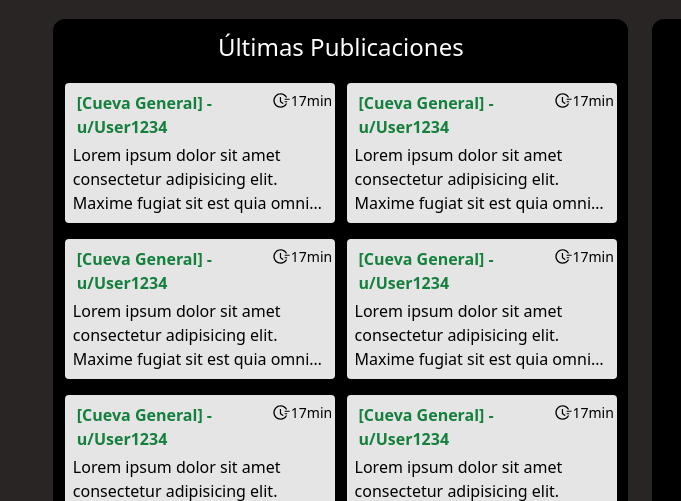
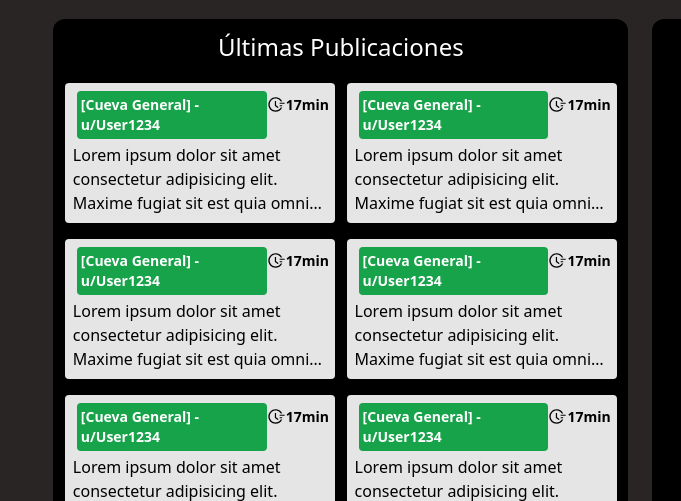
Before and after one commit to SimonettiT/Tailwind-reddit-anon, a plain HTML site: page home.html in a window 1280 px wide. Shown: the part 425-926 px from the top of the page, 0-681 px from the left. Drawn offline with nearby package versions, Linux system fonts and the light colour scheme; grey boxes are pictures that could not be loaded.

Commit message:
better design in messages

```diff
--- a/home.html
+++ b/home.html
@@ -52,13 +52,14 @@
         </div>
     </section>
     <div class="flex flex-col md:flex-row items-start justify-between w-11/12 mx-auto">
+
         <section class="bg-black md:h-[590px] md:w-[49%] rounded-xl text-center">
             <h2 class="text-2xl my-3">Últimas Publicaciones</h2>
             <div class="mx-auto flex flex-col sm:flex-row flex-wrap justify-evenly text-left text-black md:items-center">
                 <div class="w-11/12 mx-auto sm:mx-0 sm:w-[47%] my-2 bg-neutral-200 rounded p-2">
-                    <div class=" flex flex-row justify-between mb-1 px-1 md:flex-col xl:flex-row">
-                        <p class="font-bold text-green-700">[Cueva General] - u/User1234</p>
-                        <div class="text-sm flex flex-row align-center">
+                    <div class="text-sm font-semibold flex flex-row justify-between mb-1 px-1 md:flex-col xl:flex-row">
+                        <p class="text-white bg-green-600 p-1 rounded">[Cueva General] - u/User1234</p>
+                        <div class="flex flex-row align-center mt-1">
                             <img class="inline-block h-[19px]" src="img/clock.svg" alt="Time:">
                             <p class="inline-block">17min</p>
                         </div>
@@ -66,9 +67,9 @@
                     <p class="line-clamp-3">Lorem ipsum dolor sit amet consectetur adipisicing elit. Maxime fugiat sit est quia omnis alias adipisci aliquam atque suscipit. Possimus, maiores deserunt tempora porro culpa aut molestias harum provident quaerat?</p>
                 </div>
                 <div class="w-11/12 mx-auto sm:mx-0 sm:w-[47%] my-2 bg-neutral-200 rounded p-2">
-                    <div class=" flex flex-row justify-between mb-1 px-1 md:flex-col xl:flex-row">
-                        <p class="font-bold text-green-700">[Cueva General] - u/User1234</p>
-                        <div class="text-sm flex flex-row align-center">
+                    <div class="text-sm font-semibold flex flex-row justify-between mb-1 px-1 md:flex-col xl:flex-row">
+                        <p class="text-white bg-green-600 p-1 rounded">[Cueva General] - u/User1234</p>
+                        <div class="flex flex-row align-center mt-1">
                             <img class="inline-block h-[19px]" src="img/clock.svg" alt="Time:">
                             <p class="inline-block">17min</p>
                         </div>
@@ -76,9 +77,9 @@
                     <p class="line-clamp-3">Lorem ipsum dolor sit amet consectetur adipisicing elit. Maxime fugiat sit est quia omnis alias adipisci aliquam atque suscipit. Possimus, maiores deserunt tempora porro culpa aut molestias harum provident quaerat?</p>
                 </div>
                 <div class="w-11/12 mx-auto sm:mx-0 sm:w-[47%] my-2 bg-neutral-200 rounded p-2">
-                    <div class=" flex flex-row justify-between mb-1 px-1 md:flex-col xl:flex-row">
-                        <p class="font-bold text-green-700">[Cueva General] - u/User1234</p>
-                        <div class="text-sm flex flex-row align-center">
+                    <div class="text-sm font-semibold flex flex-row justify-between mb-1 px-1 md:flex-col xl:flex-row">
+                        <p class="text-white bg-green-600 p-1 rounded">[Cueva General] - u/User1234</p>
+                        <div class="flex flex-row align-center mt-1">
                             <img class="inline-block h-[19px]" src="img/clock.svg" alt="Time:">
                             <p class="inline-block">17min</p>
                         </div>
@@ -86,9 +87,9 @@
                     <p class="line-clamp-3">Lorem ipsum dolor sit amet consectetur adipisicing elit. Maxime fugiat sit est quia omnis alias adipisci aliquam atque suscipit. Possimus, maiores deserunt tempora porro culpa aut molestias harum provident quaerat?</p>
                 </div>
                 <div class="w-11/12 mx-auto sm:mx-0 sm:w-[47%] my-2 bg-neutral-200 rounded p-2">
-                    <div class=" flex flex-row justify-between mb-1 px-1 md:flex-col xl:flex-row">
-                        <p class="font-bold text-green-700">[Cueva General] - u/User1234</p>
-                        <div class="text-sm flex flex-row align-center">
+                    <div class="text-sm font-semibold flex flex-row justify-between mb-1 px-1 md:flex-col xl:flex-row">
+                        <p class="text-white bg-green-600 p-1 rounded">[Cueva General] - u/User1234</p>
+                        <div class="flex flex-row align-center mt-1">
                             <img class="inline-block h-[19px]" src="img/clock.svg" alt="Time:">
                             <p class="inline-block">17min</p>
                         </div>
@@ -96,9 +97,9 @@
                     <p class="line-clamp-3">Lorem ipsum dolor sit amet consectetur adipisicing elit. Maxime fugiat sit est quia omnis alias adipisci aliquam atque suscipit. Possimus, maiores deserunt tempora porro culpa aut molestias harum provident quaerat?</p>
                 </div>
                 <div class="w-11/12 mx-auto sm:mx-0 sm:w-[47%] my-2 bg-neutral-200 rounded p-2">
-                    <div class=" flex flex-row justify-between mb-1 px-1 md:flex-col xl:flex-row">
-                        <p class="font-bold text-green-700">[Cueva General] - u/User1234</p>
-                        <div class="text-sm flex flex-row align-center">
+                    <div class="text-sm font-semibold flex flex-row justify-between mb-1 px-1 md:flex-col xl:flex-row">
+                        <p class="text-white bg-green-600 p-1 rounded">[Cueva General] - u/User1234</p>
+                        <div class="flex flex-row align-center mt-1">
                             <img class="inline-block h-[19px]" src="img/clock.svg" alt="Time:">
                             <p class="inline-block">17min</p>
                         </div>
@@ -106,9 +107,9 @@
                     <p class="line-clamp-3">Lorem ipsum dolor sit amet consectetur adipisicing elit. Maxime fugiat sit est quia omnis alias adipisci aliquam atque suscipit. Possimus, maiores deserunt tempora porro culpa aut molestias harum provident quaerat?</p>
                 </div>
                 <div class="w-11/12 mx-auto sm:mx-0 sm:w-[47%] my-2 bg-neutral-200 rounded p-2">
-                    <div class=" flex flex-row justify-between mb-1 px-1 md:flex-col xl:flex-row">
-                        <p class="font-bold text-green-700">[Cueva General] - u/User1234</p>
-                        <div class="text-sm flex flex-row align-center">
+                    <div class="text-sm font-semibold flex flex-row justify-between mb-1 px-1 md:flex-col xl:flex-row">
+                        <p class="text-white bg-green-600 p-1 rounded">[Cueva General] - u/User1234</p>
+                        <div class="flex flex-row align-center mt-1">
                             <img class="inline-block h-[19px]" src="img/clock.svg" alt="Time:">
                             <p class="inline-block">17min</p>
                         </div>
@@ -117,6 +118,7 @@
                 </div>
             </div>
         </section>
+
         <section class="bg-black w-full md:w-[49%] md:h-[590px] rounded-xl my-5 md:my-0 text-left">
             <h2 class="text-2xl my-3 text-center">Imágenes más Recientes</h2>
             <div class="grid grid-cols-2 gap-5 grid-rows-3 xl:grid-cols-3 xl:grid-rows-2 justify-items-center content-center place-items-center w-11/12 md:h-[520px] mx-auto my-3">
@@ -129,6 +131,7 @@
 
             </div>
         </section>
+
     </div>
 
 
```
